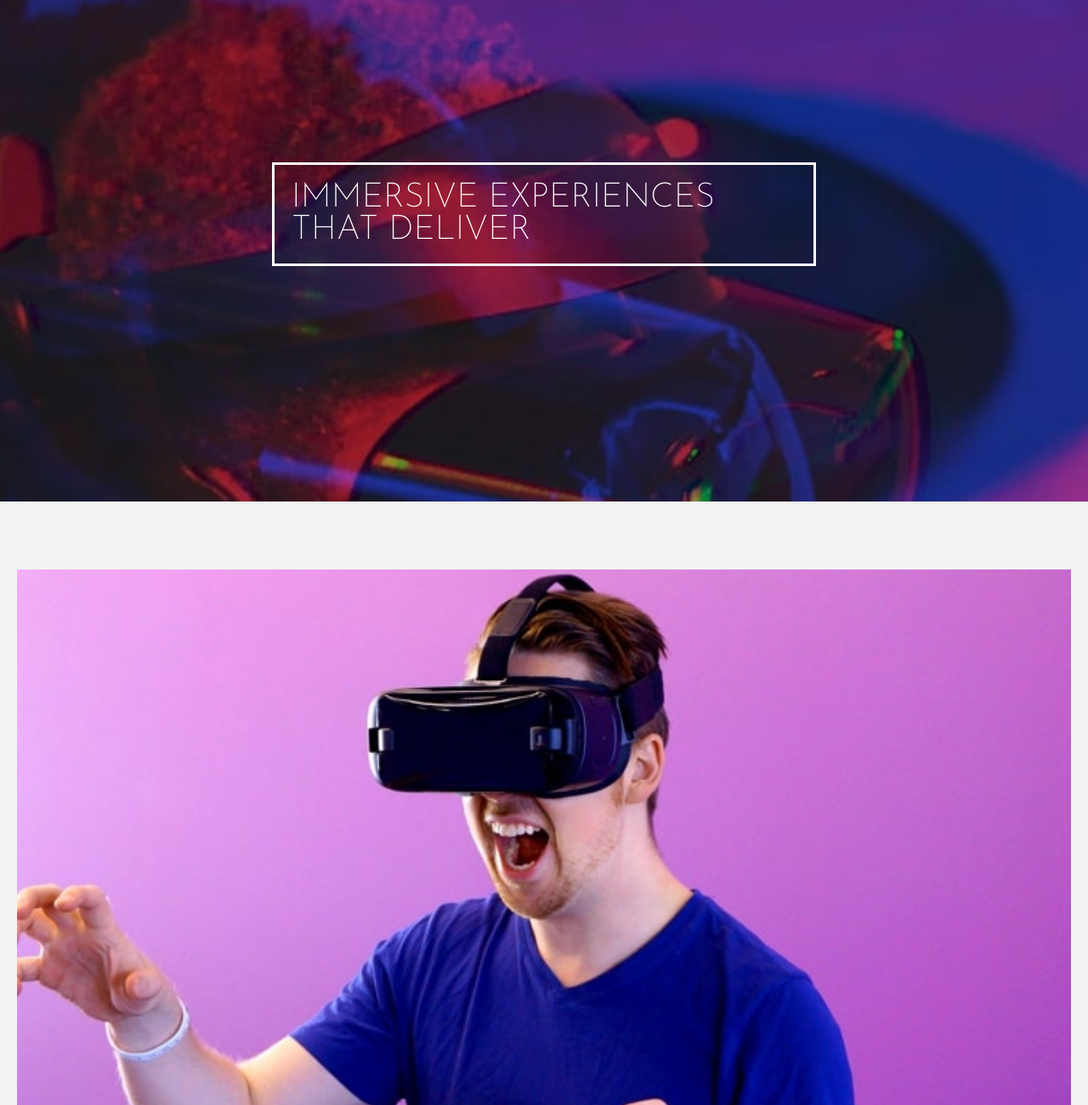
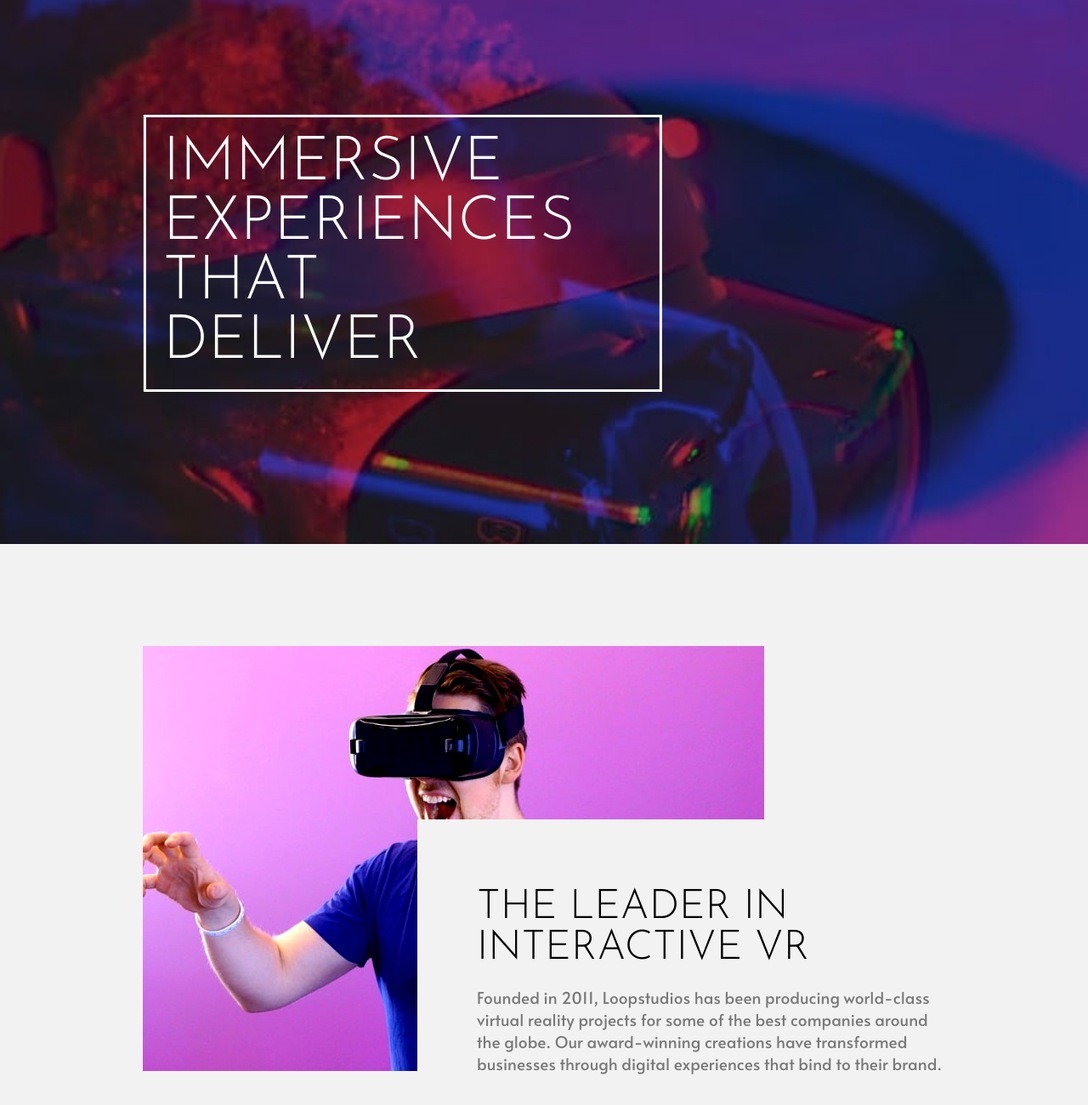
Before and after one commit to cehicm/colorful-landing-page, a website: page index.html in a window 1280 px wide. Shown: the part 140-1440 px from the top of the page at 85% size. Drawn offline with nearby package versions, Linux system fonts and the light colour scheme.

Commit message:
Add laptop responsive styles for main section

```diff
--- a/index.html
+++ b/index.html
@@ -47,13 +47,15 @@
 							alt="Man wearing VR goggles"
 						/>
 					</picture>
-					<h2 class="section-main__heading">THE LEADER IN INTERACTIVE VR</h2>
-					<p class="section-main__text">
-						Founded in 2011, Loopstudios has been producing world-class virtual
-						reality projects for some of the best companies around the globe.
-						Our award-winning creations have transformed businesses through
-						digital experiences that bind to their brand.
-					</p>
+					<div class="section-main__text-content">
+						<h2 class="section-main__heading">THE LEADER IN INTERACTIVE VR</h2>
+						<p class="section-main__text">
+							Founded in 2011, Loopstudios has been producing world-class
+							virtual reality projects for some of the best companies around the
+							globe. Our award-winning creations have transformed businesses
+							through digital experiences that bind to their brand.
+						</p>
+					</div>
 				</div>
 
 				<div class="section-gallery">
--- a/src/sass/layout/_header.scss
+++ b/src/sass/layout/_header.scss
@@ -5,6 +5,7 @@
 	@include sc-breakpoint(1024) {
 		display: grid;
 		grid-template-columns: repeat(6, 1fr);
+		padding: 65px 73px;
 	}
 	height: 650px;
 	position: relative;
@@ -26,6 +27,9 @@
 			position: absolute;
 			z-index: 2;
 			img {
+				@include sc-breakpoint(1024) {
+					width: 190px;
+				}
 				width: 144px;
 			}
 		}
@@ -116,4 +120,9 @@
 	transform: translate(50%, -50%);
 	border: 3px solid colors.$white;
 	padding: 20px;
+
+	@include sc-breakpoint(1024) {
+		padding-right: 99px;
+		right: 63%;
+	}
 }
--- a/src/sass/layout/_typography.scss
+++ b/src/sass/layout/_typography.scss
@@ -8,6 +8,11 @@ h3 {
 }
 
 .main-heading {
+	@include sc-breakpoint(768) {
+		font-size: 72px;
+		font-weight: 300;
+		line-height: 70px;
+	}
 	font-size: 40px;
 	font-weight: 200;
 	line-height: 38px;
@@ -57,6 +62,14 @@ h3 {
 		text-align: center;
 	}
 
+	&-main__heading {
+		@include sc-breakpoint(1024) {
+			font-size: 48px;
+			// font-weight: 300;
+			line-height: 48px;
+		}
+	}
+
 	&-main__text {
 		@include sc-breakpoint(768) {
 			font-size: 19px;
--- a/src/sass/pages/_homepage.scss
+++ b/src/sass/pages/_homepage.scss
@@ -13,15 +13,47 @@ a {
 }
 
 .section {
+	max-width: 90vw;
+	margin: 0 auto;
 	&-wrapper {
+		@include sc-breakpoint(1024) {
+			padding: 120px 104px;
+		}
 		padding: 80px 20px 40px 20px;
 		text-align: center;
 	}
 
 	&-main {
 		margin-bottom: 50px;
+		@include sc-breakpoint(1024) {
+			position: relative;
+			display: flex;
+		}
+
+		&__text-content {
+			@include sc-breakpoint(1024) {
+				position: absolute;
+				width: 551px;
+				height: 300px;
+				right: 0px;
+
+				padding-left: 70px;
+
+				text-align: left;
+
+				bottom: 0;
+				display: flex;
+				flex-direction: column;
+				justify-content: flex-end;
+
+				background: colors.$light-gray;
+			}
+		}
 
 		&__heading {
+			@include sc-breakpoint(1024) {
+				width: 445px;
+			}
 			margin-bottom: 0;
 			margin-top: 40px;
 		}
@@ -29,7 +61,10 @@ a {
 			@include sc-breakpoint(768) {
 				padding: 50px;
 			}
-
+			@include sc-breakpoint(1024) {
+				padding: 0;
+				padding-top: 20px;
+			}
 			padding: 20px;
 			margin: 0;
 		}
@@ -37,6 +72,7 @@ a {
 		&__img {
 			img {
 				width: 100%;
+				filter: contrast(1.2);
 			}
 		}
 	}
```
Also changed, not shown: dist/css/styles.css, dist/css/styles.min.css.
